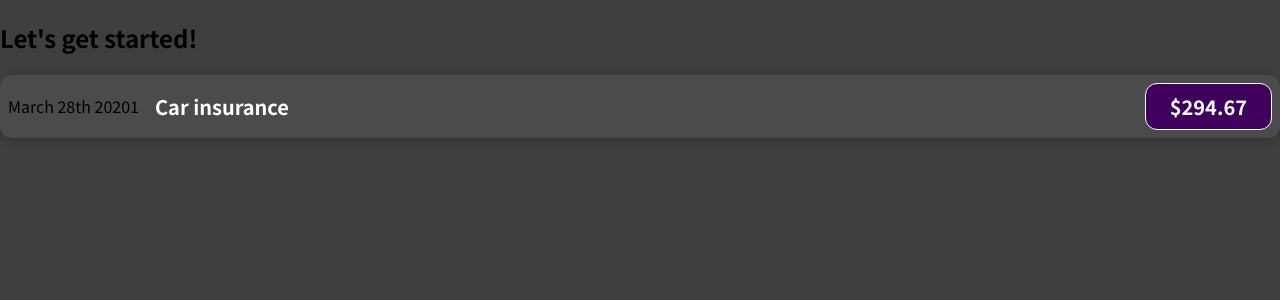
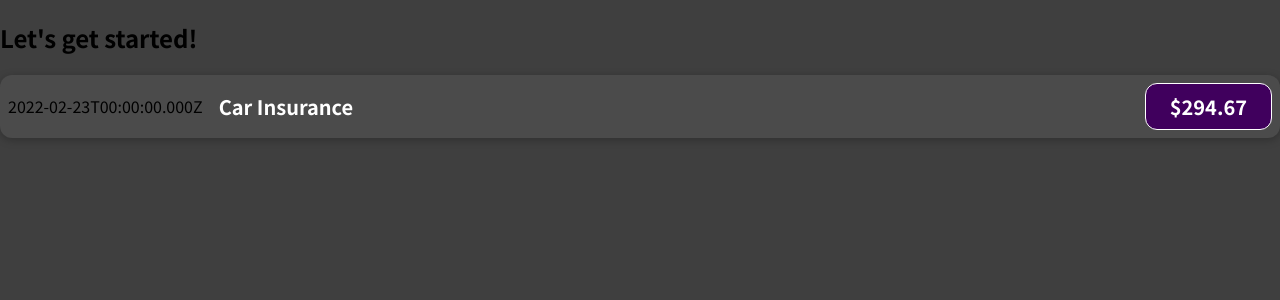
Before and after one commit to harshshah94/react-complete-guide, a JavaScript app: page / in a window 1280 px wide. Shown: the top 300 px of the page. Built offline with nearby package versions, Linux system fonts and the light colour scheme.

Commit message:
Outputting dynamic data & working with expressions in JSX

```diff
--- a/src/components/ExpenseItem.js
+++ b/src/components/ExpenseItem.js
@@ -1,12 +1,16 @@
 import "./ExpenseItem.css";
 
 function ExpenseItem() {
+  const expenseDate = new Date(2022, 1, 23);
+  const expenseTitle = "Car Insurance";
+  const expenseAmount = 294.67;
+
   return (
     <div className="expense-item">
-      <div>March 28th 20201</div>
+      <div>{expenseDate.toISOString()}</div>
       <div className="expense-item__description">
-        <h2>Car insurance</h2>
-        <div className="expense-item__price">$294.67</div>
+        <h2>{expenseTitle} </h2>
+        <div className="expense-item__price">${expenseAmount}</div>
       </div>
     </div>
   );
```
